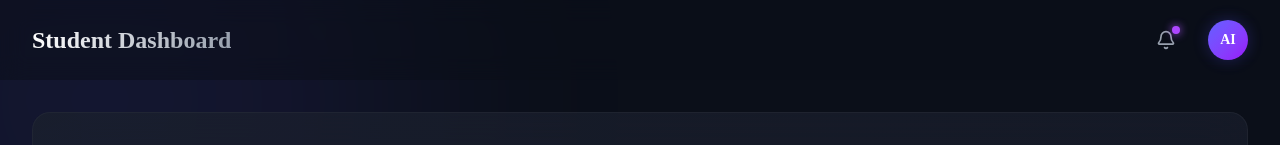
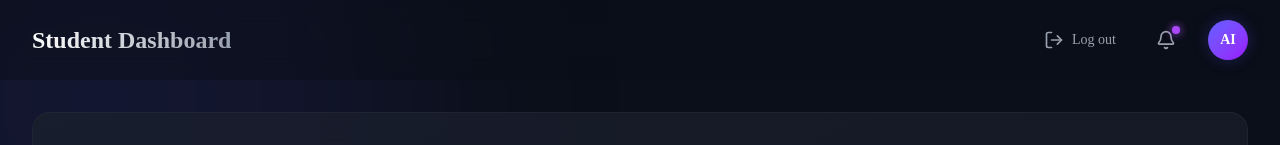
Before and after one commit to theakashr/AI-Study, a Next.js app: page /settings in a window 1280 px wide. Shown: the top 145 px of the page. Built offline with nearby package versions, Linux system fonts and the light colour scheme; no server answers.

Commit message:
Add Logout button to dashboard header

```diff
--- a/src/app/(dashboard)/layout.tsx
+++ b/src/app/(dashboard)/layout.tsx
@@ -1,9 +1,22 @@
 "use client";
 
 import { ReactNode } from "react";
-import { Bell } from "lucide-react";
+import { Bell, LogOut } from "lucide-react";
+import { useRouter } from "next/navigation";
+import { auth } from "@/lib/firebase";
+import { signOut } from "firebase/auth";
 
 export default function DashboardLayout({ children }: { children: ReactNode }) {
+  const router = useRouter();
+
+  const handleLogout = async () => {
+    try {
+      await signOut(auth);
+      router.push("/login");
+    } catch (error) {
+      console.error("Error logging out:", error);
+    }
+  };
   return (
     <div className="flex h-screen bg-[#0B0F19] text-white overflow-hidden font-sans">
 
@@ -20,6 +33,14 @@ export default function DashboardLayout({ children }: { children: ReactNode }) {
             </h1>
           </div>
           <div className="flex items-center gap-4 md:gap-6">
+            <button
+              onClick={handleLogout}
+              title="Log out"
+              className="p-2 text-gray-400 hover:text-red-400 transition-colors flex items-center gap-2"
+            >
+              <LogOut size={20} />
+              <span className="hidden sm:inline text-sm font-medium">Log out</span>
+            </button>
             <button className="relative p-2 text-gray-400 hover:text-white transition-colors hidden sm:block">
               <Bell size={20} />
               <span className="absolute top-1 right-1 w-2 h-2 bg-purple-500 rounded-full shadow-[0_0_8px_rgba(168,85,247,1)]" />
```
